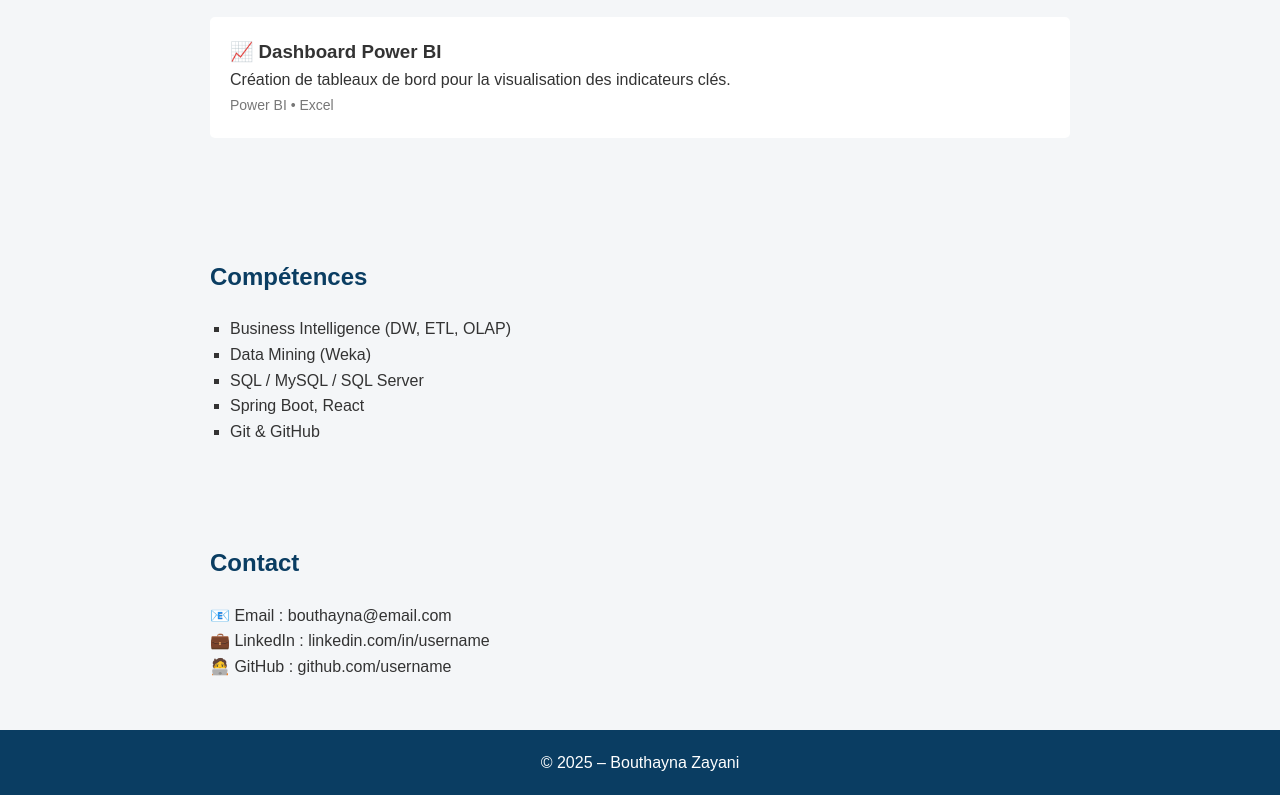
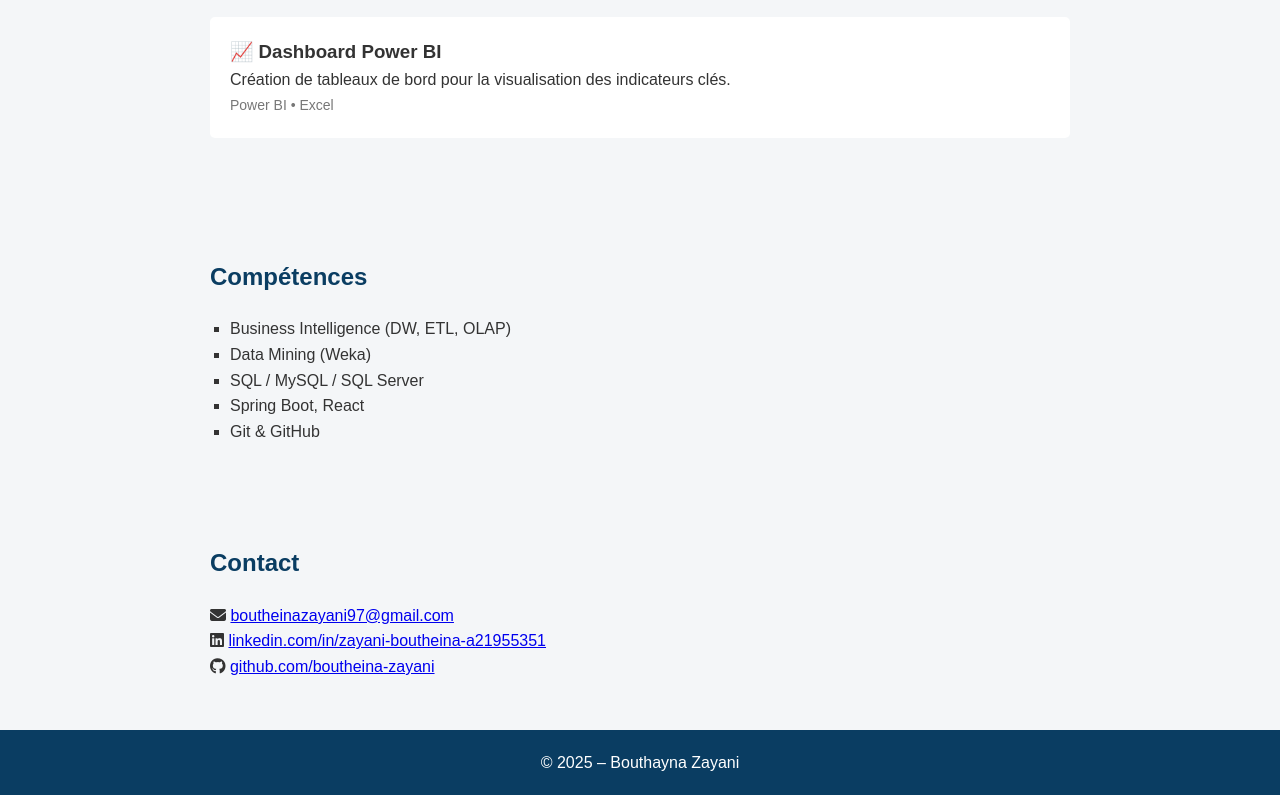
Before and after one commit to boutheina-zayani/portfolio, a plain HTML site: page index.html in a window 1280 px wide. Shown: the part 2407-3202 px from the top of the page. Drawn offline with Linux system fonts and the light colour scheme.

Commit message:
Update index.html

```diff
--- a/index.html
+++ b/index.html
@@ -1,8 +1,9 @@
 <!DOCTYPE html>
 <html lang="fr">
+  <link rel="stylesheet" href="https://cdnjs.cloudflare.com/ajax/libs/font-awesome/6.5.0/css/all.min.css">
 <head>
   <meta charset="UTF-8">
-  <title>Portfolio – Bouthayna Zayani</title>
+  <title>Portfolio – Boutheinna ZAYANI</title>
   <meta name="viewport" content="width=device-width, initial-scale=1.0">
   <link rel="stylesheet" href="style.css">
 </head>
@@ -80,12 +81,29 @@
   </section>
 
   <!-- CONTACT -->
-  <section id="contact">
-    <h2>Contact</h2>
-    <p>📧 Email : bouthayna@email.com</p>
-    <p>💼 LinkedIn : linkedin.com/in/username</p>
-    <p>🧑‍💻 GitHub : github.com/username</p>
-  </section>
+ <section id="contact">
+  <h2>Contact</h2>
+
+  <p>
+    <i class="fas fa-envelope"></i>
+    <a href="mailto:boutheinazayani97@gmail.com">boutheinazayani97@gmail.com</a>
+  </p>
+
+  <p>
+    <i class="fab fa-linkedin"></i>
+    <a href="https://www.linkedin.com/in/zayani-boutheina-a21955351/" target="_blank">
+     linkedin.com/in/zayani-boutheina-a21955351
+    </a>
+  </p>
+
+  <p>
+    <i class="fab fa-github"></i>
+    <a href="https://github.com/boutheina-zayani" target="_blank">
+      github.com/boutheina-zayani
+    </a>
+  </p>
+</section>
+
 
   <!-- FOOTER -->
   <footer>
```
